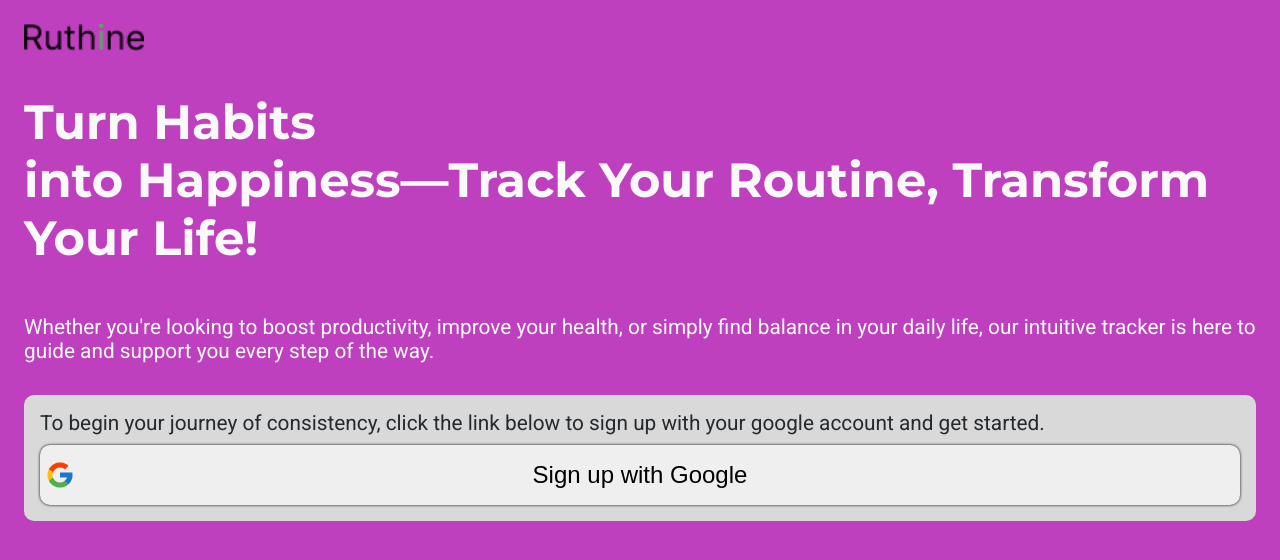
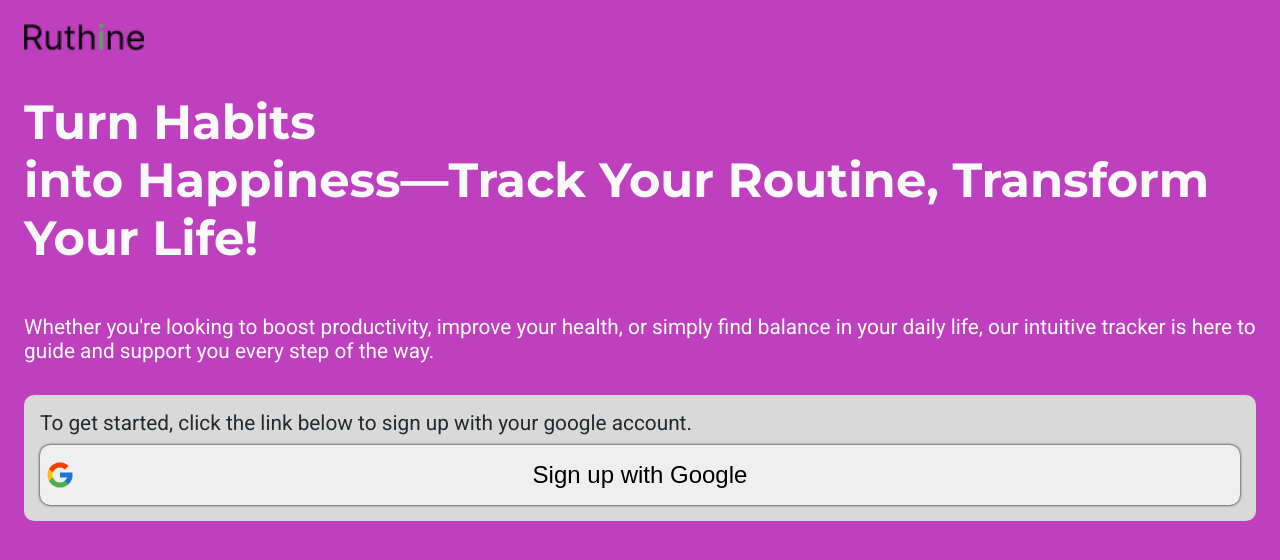
Before and after one commit to jephthahdominic/Consistensy, a React (Vite) app: page /login in a window 1280 px wide. Shown: the top 560 px of the page. Built offline with nearby package versions, Linux system fonts and the light colour scheme; a web font is replaced by a local one.

Commit message:
built the landing page

```diff
--- a/src/pages/LandingPage.jsx
+++ b/src/pages/LandingPage.jsx
@@ -14,7 +14,7 @@ export default function LandingPage() {
           our intuitive tracker is here to guide and support you every step of the way.
         </p>
         <div>
-          <p>To begin your journey of consistency, click the link below to sign up with your google account and get started.</p>
+          <p>To get started, click the link below to sign up with your google account.</p>
           <button>
             <img src={google} alt="google icon" width={30} height={30}/>
             Sign up with Google
```
